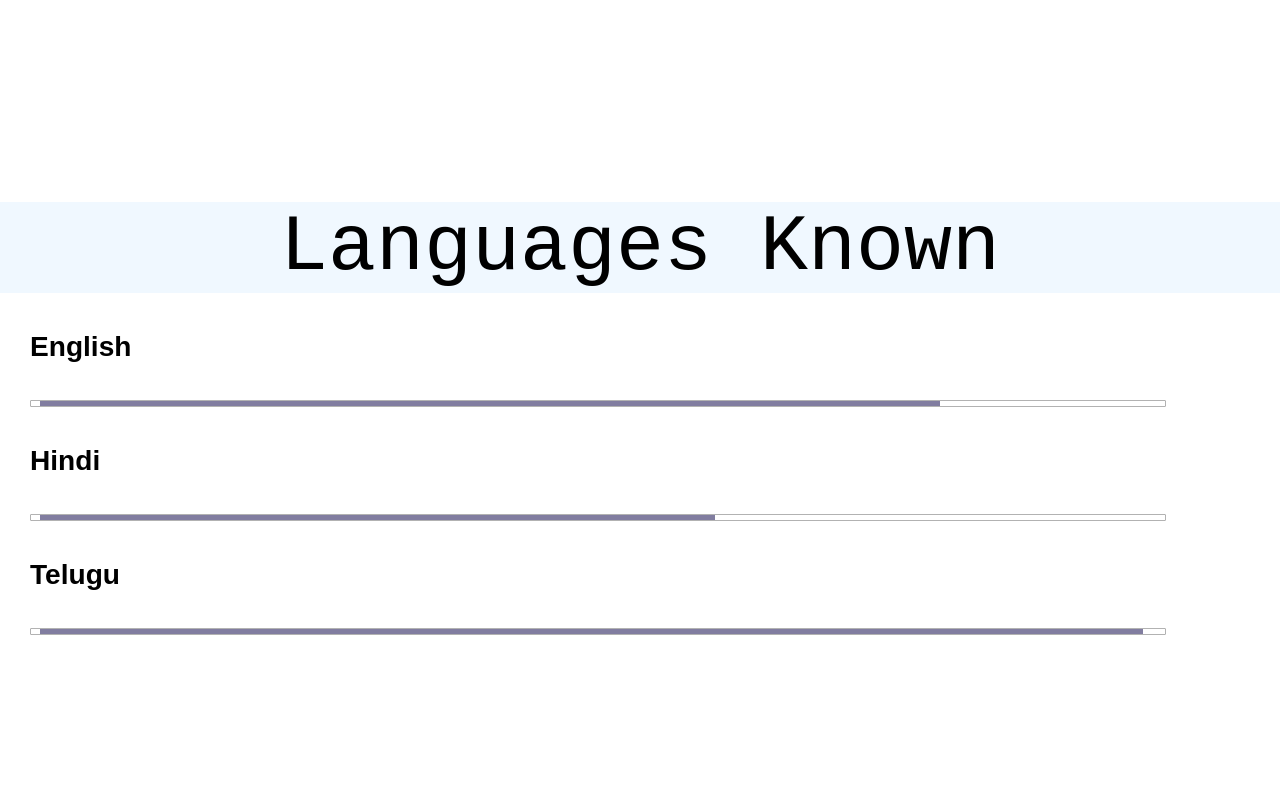
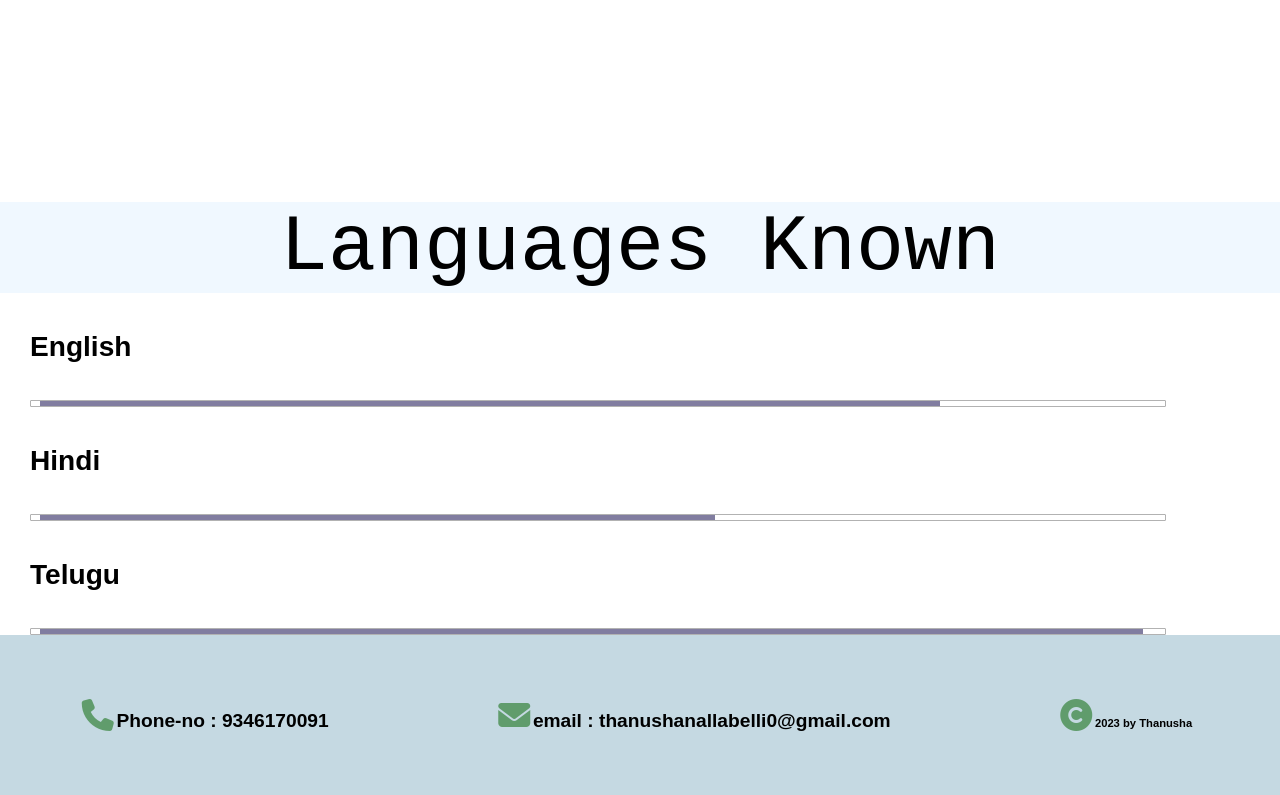
Before and after one commit to ThanushaNallabelli/Profile, a plain HTML site: page skills1.html in a window 1280 px wide. Shown: the part 589-1384 px from the top of the page. Before the commit the page ends 1224 px from the top, so only its background shows below. Drawn offline with Linux system fonts and the light colour scheme.

Commit message:
Update skills1.html

```diff
--- a/skills1.html
+++ b/skills1.html
@@ -62,5 +62,19 @@
             <li><h3>Telugu</h3>
                 <span class="bar"><span class="telugu"></span></li>
     </div></section>
+     <footer>
+        <div class="foot">
+           <div>
+            <i class="fa-solid fa-phone" id="dial"></i>
+            <h1>Phone-no : 9346170091</h1></div>
+            <div>
+                <i class="fa-solid fa-envelope" id="dial"></i>
+                <h1>email : thanushanallabelli0@gmail.com</h1></div>
+                <div>
+                    <i class="fa-solid fa-copyright" id="dial"></i>
+                    <h3>2023 by Thanusha</h3>
+                </div>
+        </div>
+    </footer>
 </body>
 </html>
```
